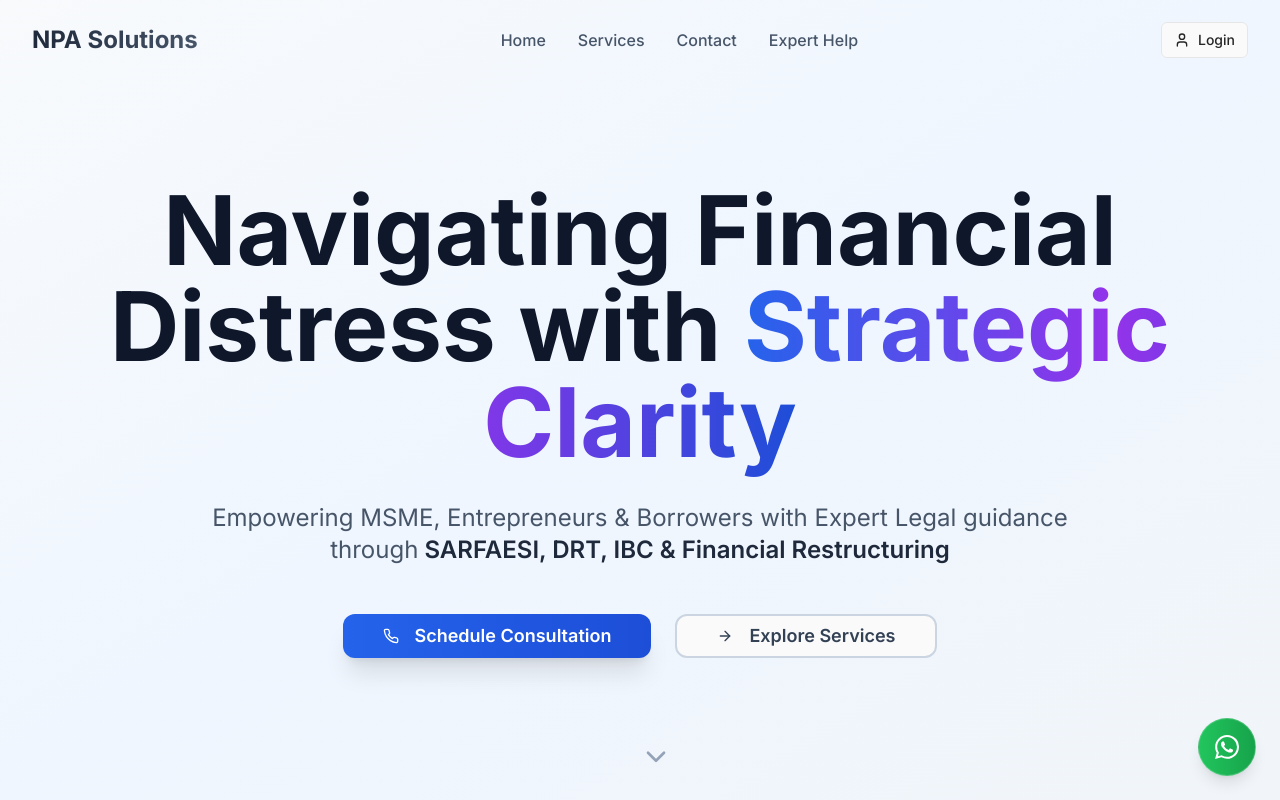
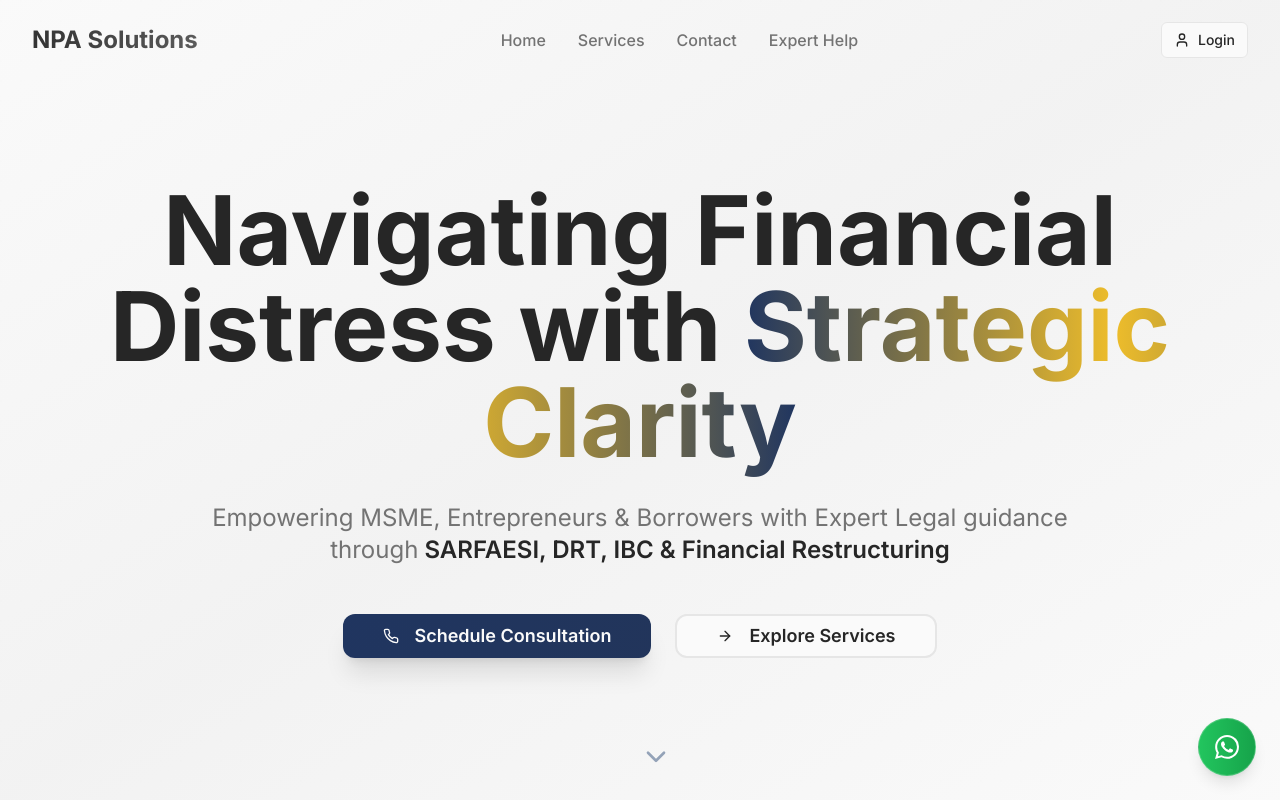
Before and after one commit to NPASolutions/npa-solutions, a React (Vite) app: page / in a window 1280 px wide. Shown: the top 800 px of the page. Built offline with nearby package versions, Linux system fonts and the light colour scheme.

Commit message:
No changes visible
The user reported that no changes were visible after the previous color scheme application.

```diff
--- a/src/pages/Index.tsx
+++ b/src/pages/Index.tsx
@@ -165,7 +165,7 @@ If you're struggling with a Non-Performing Asset, our team is here to help you m
     rating: 5,
     image: "/placeholder.svg"
   }];
-  return <div className="min-h-screen bg-white relative overflow-hidden">
+  return <div className="min-h-screen bg-background relative overflow-hidden">
       {/* Animated background elements */}
       <div className="fixed inset-0 z-0">
         <div className="absolute w-96 h-96 bg-gradient-to-r from-blue-100 to-purple-100 rounded-full opacity-20 blur-3xl" style={{
@@ -186,7 +186,7 @@ If you're struggling with a Non-Performing Asset, our team is here to help you m
           }} animate={{
             opacity: 1,
             x: 0
-          }} className="font-bold text-2xl bg-gradient-to-r from-slate-800 to-slate-600 bg-clip-text text-transparent">
+          }} className="font-bold text-2xl bg-gradient-to-r from-primary to-primary/80 bg-clip-text text-transparent">
               NPA Solutions
             </motion.div>
 
@@ -213,9 +213,9 @@ If you're struggling with a Non-Performing Asset, our team is here to help you m
             }} transition={{
               delay: index * 0.1
             }}>
-                  <Link to={item.href} className="text-slate-600 hover:text-slate-900 transition-all duration-300 font-medium relative group">
+                  <Link to={item.href} className="text-muted-foreground hover:text-foreground transition-all duration-300 font-medium relative group">
                     {item.name}
-                    <span className="absolute -bottom-1 left-0 w-0 h-0.5 bg-blue-600 group-hover:w-full transition-all duration-300"></span>
+                    <span className="absolute -bottom-1 left-0 w-0 h-0.5 bg-accent group-hover:w-full transition-all duration-300"></span>
                   </Link>
                 </motion.div>)}
             </div>
@@ -274,7 +274,7 @@ If you're struggling with a Non-Performing Asset, our team is here to help you m
 
       {/* Hero Section */}
       <section id="home" className="relative min-h-screen flex items-center justify-center pt-20">
-        <div className="absolute inset-0 bg-gradient-to-br from-slate-50 via-blue-50 to-slate-100"></div>
+        <div className="absolute inset-0 bg-gradient-to-br from-background via-muted to-background"></div>
         <div className="absolute inset-0 bg-grid-pattern opacity-5"></div>
 
         <div className="relative max-w-7xl mx-auto px-4 sm:px-6 lg:px-8 text-center z-10">
@@ -301,16 +301,16 @@ If you're struggling with a Non-Performing Asset, our team is here to help you m
 
             </motion.div>
 
-            <h1 className="text-3xl sm:text-4xl md:text-5xl lg:text-7xl xl:text-8xl font-bold text-slate-900 mb-6 sm:mb-8 leading-tight px-2">
+            <h1 className="text-3xl sm:text-4xl md:text-5xl lg:text-7xl xl:text-8xl font-bold text-foreground mb-6 sm:mb-8 leading-tight px-2">
               Navigating Financial Distress with{" "}
-              <span className="bg-gradient-to-r from-blue-600 via-purple-600 to-blue-700 bg-clip-text text-transparent">
+              <span className="bg-gradient-to-r from-secondary via-accent to-secondary bg-clip-text text-transparent">
                 Strategic Clarity
               </span>
             </h1>
 
-            <p className="text-lg sm:text-xl md:text-2xl text-slate-600 mb-8 sm:mb-12 max-w-4xl mx-auto leading-relaxed px-4">
+            <p className="text-lg sm:text-xl md:text-2xl text-muted-foreground mb-8 sm:mb-12 max-w-4xl mx-auto leading-relaxed px-4">
               Empowering MSME, Entrepreneurs & Borrowers with Expert Legal guidance through
-              <span className="font-semibold text-slate-800"> SARFAESI, DRT, IBC & Financial Restructuring</span>
+              <span className="font-semibold text-foreground"> SARFAESI, DRT, IBC & Financial Restructuring</span>
             </p>
 
             <div className="flex flex-col sm:flex-row gap-4 sm:gap-6 justify-center mb-12 sm:mb-16 px-4">
@@ -320,7 +320,7 @@ If you're struggling with a Non-Performing Asset, our team is here to help you m
               scale: 0.95
             }}>
                 <Link to="/expert-help">
-                  <Button size="lg" className="bg-gradient-to-r from-blue-600 to-blue-700 hover:from-blue-700 hover:to-blue-800 text-white px-6 sm:px-10 py-3 sm:py-4 rounded-xl text-base sm:text-lg font-semibold shadow-xl hover:shadow-2xl transition-all duration-300 w-full sm:w-auto">
+                  <Button size="lg" className="bg-gradient-to-r from-secondary to-secondary/90 hover:from-secondary/90 hover:to-secondary text-secondary-foreground px-6 sm:px-10 py-3 sm:py-4 rounded-xl text-base sm:text-lg font-semibold shadow-xl hover:shadow-2xl transition-all duration-300 w-full sm:w-auto">
                     <Phone className="mr-2" size={18} />
                     Schedule Consultation
                   </Button>
@@ -332,7 +332,7 @@ If you're struggling with a Non-Performing Asset, our team is here to help you m
               scale: 0.95
             }}>
                 <Link to="/services">
-                  <Button variant="outline" size="lg" className="border-2 border-slate-300 text-slate-700 hover:bg-slate-50 px-6 sm:px-10 py-3 sm:py-4 rounded-xl text-base sm:text-lg font-semibold w-full sm:w-auto">
+                  <Button variant="outline" size="lg" className="border-2 border-border text-foreground hover:bg-muted px-6 sm:px-10 py-3 sm:py-4 rounded-xl text-base sm:text-lg font-semibold w-full sm:w-auto">
                     <ArrowRight className="mr-2" size={18} />
                     Explore Services
                   </Button>
```
